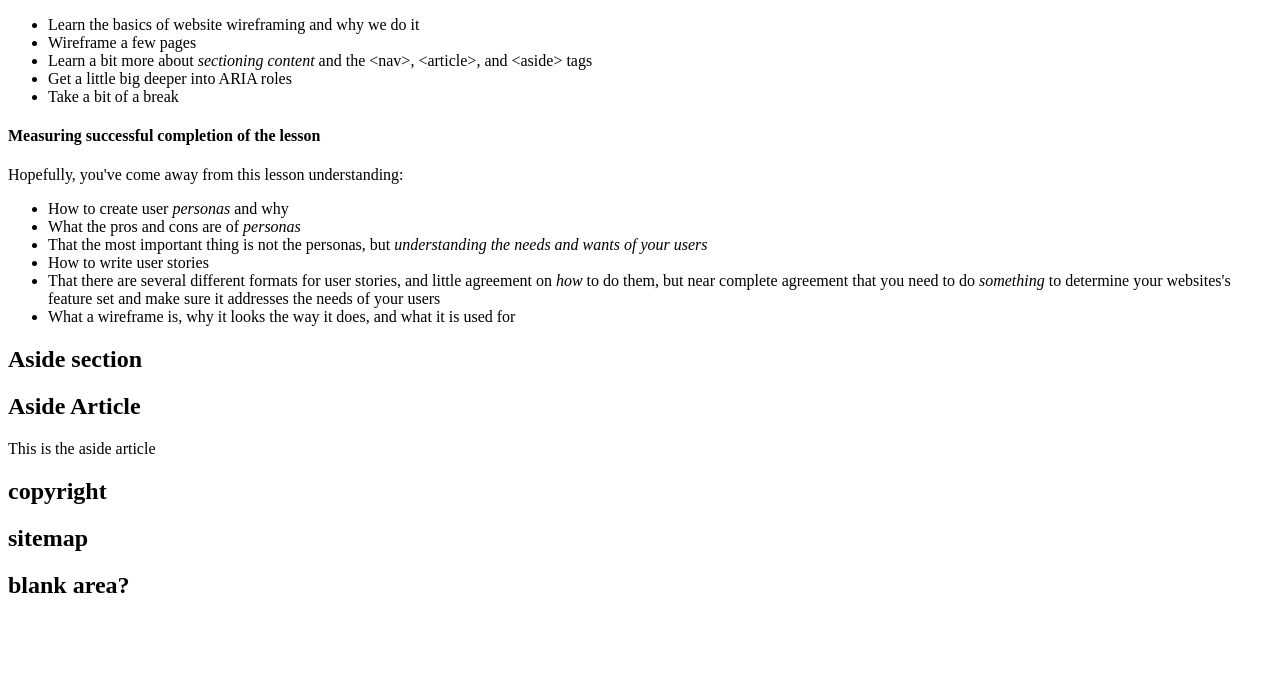
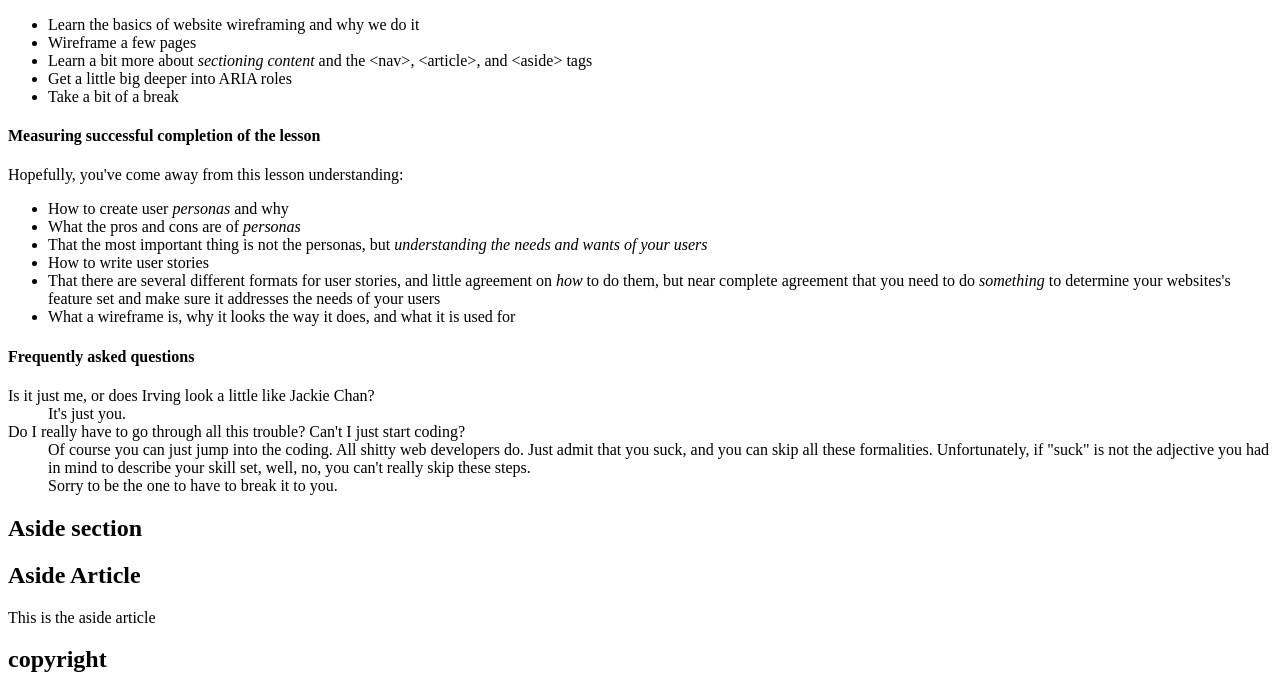
Before and after one commit to leotumwattana/wdi-pw11-architectingthepage, a plain HTML site: page index.html in a window 1280 px wide. Shown: the part 481-1171 px from the top of the page. Before the commit the page ends 1100 px from the top, so only its background shows below. Drawn offline with Linux system fonts and the light colour scheme.

Commit message:
Adds lesson faq

```diff
--- a/index.html
+++ b/index.html
@@ -61,6 +61,26 @@
                                 <li>What a wireframe is, why it looks the way it does, and what it is used for</li>
                             </ul>
                         </section>
+                        <section id="lesson-faq">
+                            <h4>Frequently asked questions</h4>
+                            <dl class="faq">
+                                <dt>
+                                    Is it just me, or does Irving look a little like Jackie Chan?
+                                </dt>
+                                <dd>
+                                    It's just you.
+                                </dd>
+                                <dt>
+                                    Do I really have to go through all this trouble? Can't I just start coding?
+                                </dt>
+                                <dd>
+                                    Of course you can just jump into the coding. All shitty web developers do. Just admit that you suck, and you can skip all these formalities. Unfortunately, if "suck" is not the adjective you had in mind to describe your skill set, well, no, you can't really skip these steps.
+                                </dd>
+                                <dd>
+                                    Sorry to be the one to have to break it to you.
+                                </dd>
+                            </dl>
+                        </section>
                     </footer>
     			</article>
     			<aside>
```
